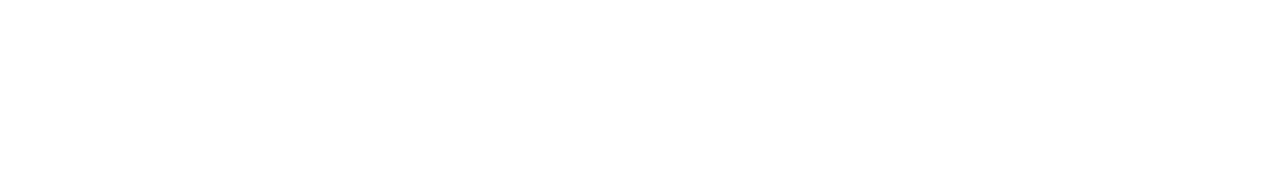
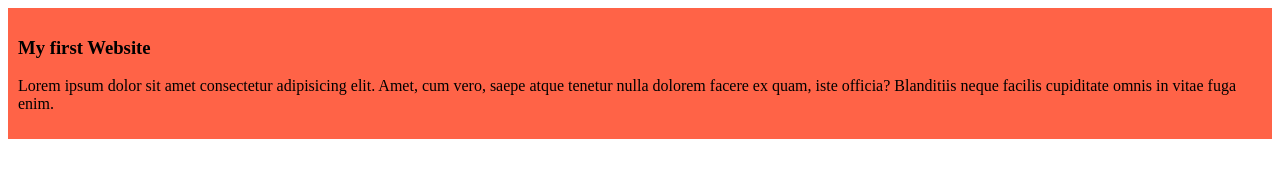
Before and after one commit to dinislamweb/my-simple-github-repo, a plain HTML site: page index.html in a window 1280 px wide. Drawn offline with Linux system fonts and the light colour scheme.

Commit message:
added the first blog

```diff
--- a/index.html
+++ b/index.html
@@ -4,8 +4,12 @@
     <meta charset="UTF-8">
     <meta name="viewport" content="width=device-width, initial-scale=1.0">
     <title>My Simple Website</title>
+    <link rel="stylesheet" href="styles/blog.css">
 </head>
 <body>
-
+    <div>
+        <h3>My first Website </h3>
+        <p>Lorem ipsum dolor sit amet consectetur adipisicing elit. Amet, cum vero, saepe atque tenetur nulla dolorem facere ex quam, iste officia? Blanditiis neque facilis cupiditate omnis in vitae fuga enim.</p>
+    </div>
 </body>
 </html>
--- /dev/null
+++ b/styles/blog.css
@@ -0,0 +1,4 @@
+div{
+    background-color: tomato;
+    padding: 10px;
+}
```
